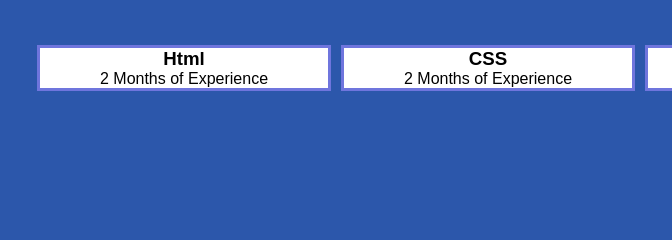
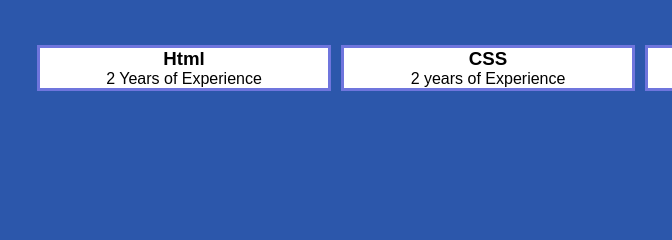
Before and after one commit to michael-pixel-gif/Portfolio, a plain HTML site: page index.html in a window 1280 px wide. Shown: the part 526-766 px from the top of the page, 155-827 px from the left. Drawn offline with Linux system fonts and the light colour scheme; a web font is replaced by a local one.

Commit message:
more edits

```diff
--- a/index.html
+++ b/index.html
@@ -98,12 +98,12 @@
         <div class="grid-container">
           <div class="item">
             <h3>Html</h3>
-            <p>2 Months of Experience</p>
+            <p>2 Years of Experience</p>
           </div>
 
           <div class="item">
             <h3>CSS</h3>
-            <p>2 Months of Experience</p>
+            <p>2 years of Experience</p>
           </div>
 
           <div class="item">
```
